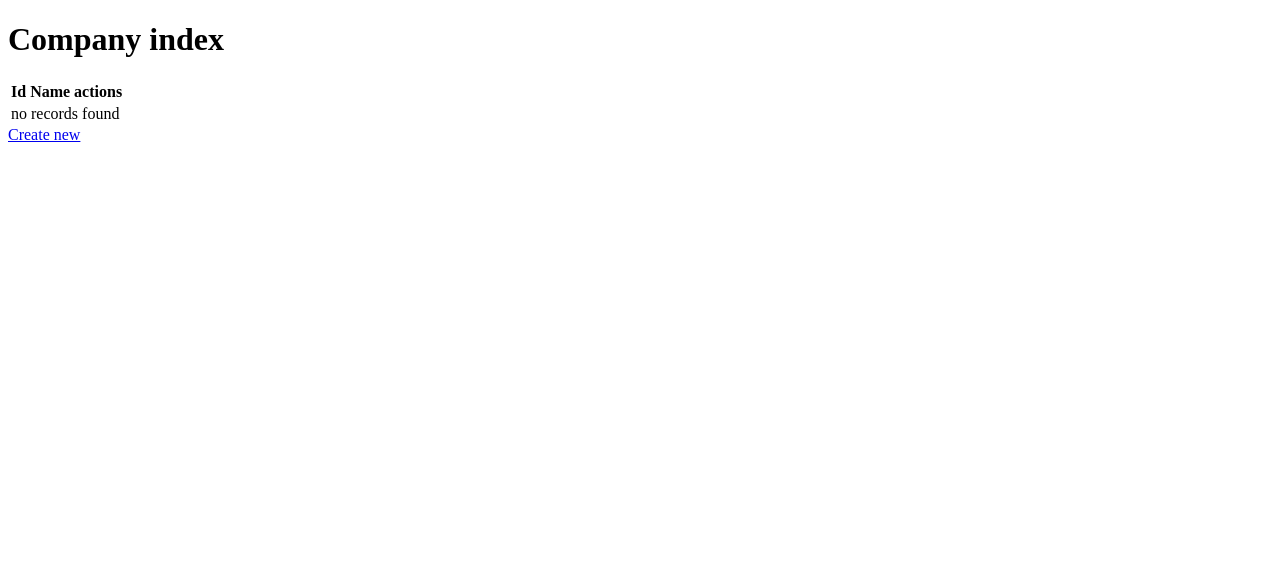
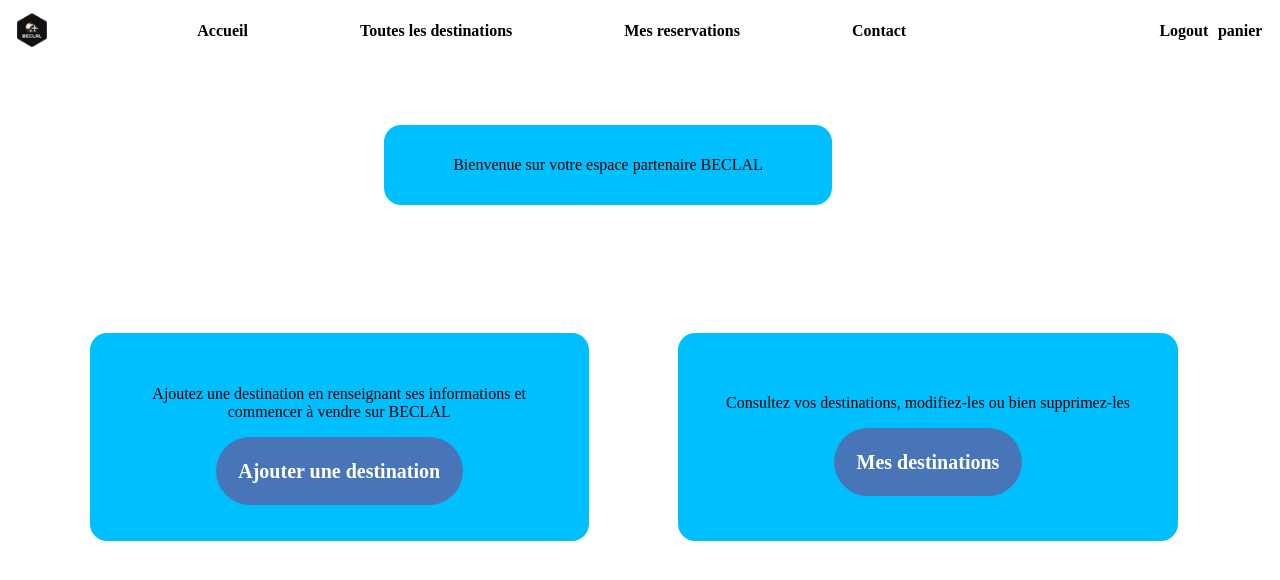
Before and after one commit to Benoitapps/ChallengeS1, a Symfony app: template Projet/templates/company/index.html.twig in a window 1280 px wide. Shown: the top 580 px of the page. Run offline with Twig, Linux system fonts and the light colour scheme; the template is opened without the code that fills it, so the values that code supplies are empty; style sheets or scripts are compiled from the project's sources; some libraries are stand-ins or nearby versions.

Commit message:
Creation de la page d'acceuil des entreprises connecté

```diff
--- /dev/null
+++ b/Projet/assets/styles/companyHome.css
@@ -0,0 +1,122 @@
+body{
+    margin: 0;
+    background-color:#ffffff ;
+
+}
+
+
+.top-bar{
+
+    background-color: white;
+    display: flex;
+    flex-direction: row;
+    justify-content: space-between;
+    padding: 0.5em;
+
+}
+a{
+    color: black;
+    text-decoration: none;
+}
+
+#contains{
+    display: flex;
+    justify-content: center;
+    flex-direction: row;
+    align-items: center;
+
+}
+
+.menu{
+    margin-right: 7em;
+    font-weight: bold;
+}
+
+.menu2{
+    margin-right: 0.6em;
+    font-weight: bold;
+}
+
+#part2{
+    display: flex;
+    align-items: center;
+    justify-content: space-between;
+}
+
+#logo{
+    display: flex;
+    justify-content: center;
+}
+
+#imglogo{
+    width: 3em;
+}
+
+
+#title{
+    background-color: deepskyblue;
+    height: 5em;
+    width: 35%;
+    text-align: center;
+    margin-left: 30%;
+    border-radius: 17px;
+    display: flex;
+    align-items: center;
+    justify-content: center;
+    margin-top: 5%;
+}
+
+#block{
+    flex-direction: row;
+    display: flex;
+
+}
+
+#ajoutDestination{
+    background-color: deepskyblue;
+    padding-right: 2%;
+    padding-left: 2%;
+    flex-direction: column;
+    display: flex;
+    height: 13em;
+    width: 35%;
+    text-align: center;
+    margin-left: 7%;
+    border-radius: 17px;
+    align-items: center;
+    justify-content: center;
+    margin-top: 10%;
+}
+
+#mesDestinations{
+    background-color: deepskyblue;
+    padding-right: 2%;
+    padding-left: 2%;
+    flex-direction: column;
+    height: 13em;
+    width: 35%;
+    text-align: center;
+    margin-left: 7%;
+    border-radius: 17px;
+    display: flex;
+    align-items: center;
+    justify-content: center;
+    margin-top: 10%;
+}
+
+
+
+.liens{
+    background-color: #4875B8;
+    color: #fff;
+    font-weight: bold;
+    border: none;
+    border-radius: 50px;
+    padding: 5%;
+
+}
+
+.liens a{
+    color: white;
+    font-size: 20px;
+}
--- a/Projet/templates/company/index.html.twig
+++ b/Projet/templates/company/index.html.twig
@@ -3,33 +3,65 @@
 {% block title %}Company index{% endblock %}
 
 {% block body %}
-    <h1>Company index</h1>
 
-    <table class="table">
-        <thead>
-            <tr>
-                <th>Id</th>
-                <th>Name</th>
-                <th>actions</th>
-            </tr>
-        </thead>
-        <tbody>
-        {% for company in companies %}
-            <tr>
-                <td>{{ company.id }}</td>
-                <td>{{ company.name }}</td>
-                <td>
-                    <a href="{{ path('app_company_show', {'id': company.id}) }}">show</a>
-                    <a href="{{ path('app_company_edit', {'id': company.id}) }}">edit</a>
-                </td>
-            </tr>
-        {% else %}
-            <tr>
-                <td colspan="3">no records found</td>
-            </tr>
-        {% endfor %}
-        </tbody>
-    </table>
+{% block stylesheets %}
+    {{ parent() }}
+    {{ encore_entry_link_tags('companyHome') }}
+{% endblock %}
 
-    <a href="{{ path('app_company_new') }}">Create new</a>
+    <div class="top-bar">
+
+        <div id="logo">
+            <img id="imglogo" src={{asset('images/logo.png')}}>
+        </div>
+        <div id="contains">
+
+
+            </td>
+            <div class="menu">
+                <a href="{{ path('app_default') }}">Accueil</a></div>
+            <div class="menu">
+                <a href="{{ path('app_country_index') }}">Toutes les destinations</a></div>
+            <div class="menu">
+                <a href="{{ path('app_reservation_index') }}">Mes reservations</a></div>
+            <div class="menu">
+                <a href="{{ path('app_company_index') }}">Contact</a></div>
+            </td>
+
+        </div>
+        <div id="part2">
+            </td>
+            <div class="menu2">
+                <a href="{{ path('app_logout') }}">Logout</a></div>
+            <div class="menu2">
+                <a href="{{ path('app_reservation_index')}}">panier</a></div>
+            </td>
+        </div>
+    </div>
+
+<div class="imageFond">
+
+    <div id="title">
+        <p>Bienvenue sur votre espace partenaire BECLAL</p>
+    </div>
+
+    <div id="block">
+        <div id="ajoutDestination">
+            <p>Ajoutez une destination en renseignant ses informations et commencer à vendre sur BECLAL</p>
+            <div class="liens">
+                <a href="{{ path('app_default') }}">Ajouter une destination</a>
+            </div>
+        </div>
+
+        <div id="mesDestinations">
+            <p>Consultez vos destinations, modifiez-les ou bien supprimez-les</p>
+            <div class="liens">
+                <a href="{{ path('app_default') }}">Mes destinations</a>
+            </div>
+        </div>
+    </div>
+</div>
+
+
+
 {% endblock %}
--- a/Projet/webpack.config.js
+++ b/Projet/webpack.config.js
@@ -1,4 +1,5 @@
 const Encore = require('@symfony/webpack-encore');
+const path = require("path");
 const WatchExternalFilesPlugin = require('webpack-watch-files-plugin').default;
 
 // Manually configure the runtime environment if not already configured yet by the "encore" command.
@@ -24,6 +25,9 @@ Encore
     .addEntry('app', './assets/app.js')
     .addStyleEntry('login', './assets/styles/login.css')
     .addStyleEntry('register', './assets/styles/register.css')
+    .addStyleEntry('companyHome', './assets/styles/companyHome.css')
+    .addAliases({'@images': path.resolve(__dirname, 'public/images')})
+
 
     // enables the Symfony UX Stimulus bridge (used in assets/bootstrap.js)
     //.enableStimulusBridge('./assets/controllers.json')
```
Also changed, not shown: Projet/public/images/companyAcceuil.png (added), 1 other file.
